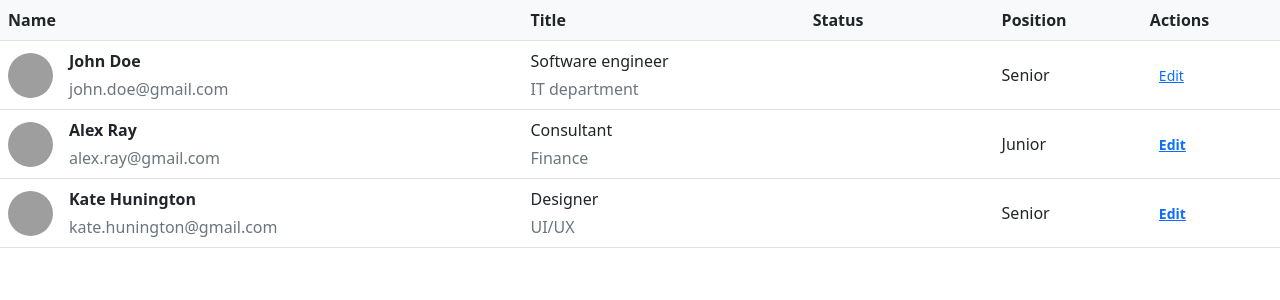
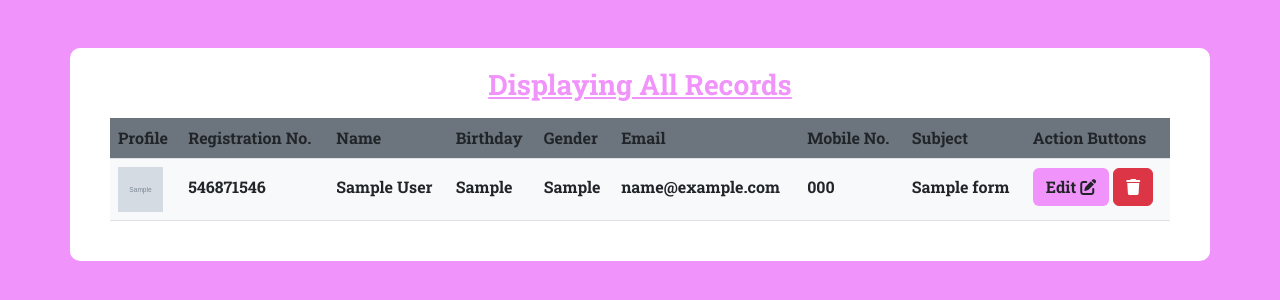
Before and after one commit to Satya-901/CRUD-Operation-in-PHP, a PHP site: page /table.php in a window 1280 px wide. Shown: the top 300 px of the page. Run offline with PHP 8.4, Linux system fonts and the light colour scheme; tables that the repository leaves empty or names only in its code hold one stand-in row (values such as "Sample post"); grey boxes marked "Sample" are stand-in pictures; grey boxes are pictures that could not be loaded.

Commit message:
final form

```diff
--- a/connection.php
+++ b/connection.php
@@ -10,5 +10,8 @@ if(!$conn)
 {
     echo "Error connecting";
 }
+else{
+   // echo "Connection established";
+}
 
 ?>
--- a/style.css
+++ b/style.css
@@ -1,24 +1,25 @@
 * {
-    /* font-family: 'Nerko One', cursive; */
+    font-family: 'Roboto Slab', serif;
     margin: 0;
     padding: 0;
 }
 
 body {
-    /* background-color: #dd3077; */
-    background: #f093fb;
-    background: -webkit-linear-gradient(to bottom right, rgba(240, 147, 251, 1), rgba(245, 87, 108, 1));
-    background: linear-gradient(to bottom right, rgba(240, 147, 251, 1), rgba(245, 87, 108, 1))
+    background-color: #f093fb;
 }
-
-h1 {
-    font-family: 'Roboto Slab', serif;
-    text-decoration: underline;
+h3
+{
+    color: #f093fb;
+    /* background-color: #f093fb; */
 }
-
 .box {
     background-color: #fff;
     /* border: 2px solid black; */
     border-radius: 10px;
     padding: 40px;
+    padding-top: 20px;
 }
+.mybtn
+{
+    background-color:#f093fb
+}
--- a/table.php
+++ b/table.php
@@ -2,105 +2,142 @@
 <html lang="en">
 
 <head>
-  <meta charset="utf-8" />
-  <meta name="viewport" content="width=device-width, initial-scale=1" />
-  <title>Bootstrap demo</title>
-  <link href="https://cdn.jsdelivr.net/npm/bootstrap@5.2.3/dist/css/bootstrap.min.css" rel="stylesheet"
-    integrity="sha384-rbsA2VBKQhggwzxH7pPCaAqO46MgnOM80zW1RWuH61DGLwZJEdK2Kadq2F9CUG65" crossorigin="anonymous" />
+  <meta charset="UTF-8" />
+  <meta http-equiv="X-UA-Compatible" content="IE=edge" />
+  <meta name="viewport" content="width=device-width, initial-scale=1.0" />
+  <title>Display</title>
+  <!-- ===CDN link for bootsrep === -->
+  <link rel="stylesheet" href="https://cdn.jsdelivr.net/npm/bootstrap@5.2.3/dist/css/bootstrap.min.css" />
+  <!-- ===font link=== -->
+  <link rel="preconnect" href="https://fonts.googleapis.com" />
+  <link rel="preconnect" href="https://fonts.gstatic.com" crossorigin />
+  <link href="https://fonts.googleapis.com/css2?family=Roboto+Slab:wght@700&display=swap" rel="stylesheet" />
+  <!-- font awsome cdn link -->
+  <link rel="stylesheet" href="https://cdnjs.cloudflare.com/ajax/libs/font-awesome/6.2.1/css/all.min.css" />
+  <!-- ===Custom CSS=== -->
+  <link rel="stylesheet" href="style.css" />
 </head>
 
 <body>
-  <table class="table align-middle mb-0 bg-white">
-    <thead class="bg-light">
+  <div class="container box mt-5">
+    <h3 class="mb-3 text-center"><u>Displaying All Records</u></h3>
+    <table class="table align-middle mb-0  bg-light">
+      <thead class="bg-secondary">
         <tr>
+          <th>Profile</th>
+          <th>Registration No.</th>
           <th>Name</th>
-        <th>Title</th>
-        <th>Status</th>
-        <th>Position</th>
-        <th>Actions</th>
+          <th>Birthday</th>
+          <th>Gender</th>
+          <th>Email</th>
+          <th>Mobile No.</th>
+          <th>Subject</th>
+          <th colspan="3">Action Buttons</th>
         </tr>
       </thead>
       <tbody>
+        <?php
+        include_once "connection.php";
+        $query = "SELECT * FROM `form`";
+        $data = mysqli_query($conn, $query);
+        $totle = mysqli_num_rows($data);
+
+        //echo $totle;
+        // $fname = $result['fname'];
+        // $lname = $result['lname'];
+        // $name = $fname." ".$lname;
+        // $birthday = $result['birthday'];
+        // $gender = $result['gender'];
+        // $email = $result['email'];
+        // $mobile = $result['mobile'];
+        // $subject = $result['subject'];
+        // $profile = $result['profile'];
+        if ($totle != 0) {
+          while ($result = mysqli_fetch_array($data)) {
+        ?>
         <tr>
+          <td><img src="<?php echo $result['profile'] ?>" alt="profile" style="width: 45px; height: 45px" /></td>
           <td>
-          <div class="d-flex align-items-center">
-            <img src="https://mdbootstrap.com/img/new/avatars/8.jpg" alt="" style="width: 45px; height: 45px"
-              class="rounded-circle" />
-            <div class="ms-3">
-              <p class="fw-bold mb-1">John Doe</p>
-              <p class="text-muted mb-0">john.doe@gmail.com</p>
+            <p class="fw-normal mb-1">546871546</p>
+          </td>
+          <td>
+            <p class="fw-normal mb-1">
+              <?php echo $result['fname'] . " " . $result['lname']; ?>
+            </p>
+          </td>
+          <td>
+            <p class="fw-normal mb-1">
+              <?php echo $result['birthday'] ?>
+            </p>
+          </td>
+          <td>
+            <p class="fw-normal mb-1">
+              <?php echo $result['gender'] ?>
+            </p>
+          </td>
+          <td>
+            <p class="fw-normal mb-1">
+              <?php echo $result['email'] ?>
+            </p>
+          </td>
+          <td>
+            <p class="fw-normal mb-1">
+              <?php echo $result['mobile'] ?>
+            </p>
+          </td>
+          <td>
+            <p class="fw-normal mb-1">
+              <?php echo $result['subject'] ?>
+            </p>
+          </td>
+          <td>
+            <button type="button" class="btn mb-1 mybtn">Edit <i class="fa-solid fa-pen-to-square"></i></button>
+            <!-- <button type="button" class="btn mb-1 btn-danger"><i class="fa-solid fa-trash"></i></button> -->
+            <button type="button" class="btn mb-1 btn-danger" data-bs-toggle="modal" data-bs-target="#deletemodel"><i
+                class="fa-solid fa-trash"></i></button>
+          </td>
+        </tr>
+        <?php
+          }
+          ?>
+
+        <?php
+        } else {
+        ?>
+        <script>
+          window.alert('No Data Available\nPlease insert data');
+          window.location = "index.php";
+        </script>
+        <?php
+        }
+        ?>
+
+
+      </tbody>
+    </table>
+  </div>
+  <script src="https://cdn.jsdelivr.net/npm/bootstrap@5.2.3/dist/js/bootstrap.bundle.min.js"></script>
+
+
+
+  <!-- Modal -->
+  <div class="modal fade" id="deletemodel" tabindex="-1" aria-labelledby="exampleModalLabel" aria-hidden="true">
+    <div class="modal-dialog modal-dialog-centered btn-danger">
+      <div class="modal-content">
+        <div class="modal-header">
+          <h1 class="modal-title fs-5" id="exampleModalLabel">Modal title</h1>
+          <button type="button" class="btn-close" data-bs-dismiss="modal" aria-label="Close"></button>
+        </div>
+        <div class="modal-body">
+          ...
+        </div>
+        <div class="modal-footer">
+          <button type="button" class="btn btn-secondary" data-bs-dismiss="modal">Close</button>
+          <button type="button" class="btn btn-primary">Save changes</button>
         </div>
       </div>
-        </td>
-        <td>
-          <p class="fw-normal mb-1">Software engineer</p>
-          <p class="text-muted mb-0">IT department</p>
-        </td>
-        <td>
-          <span class="badge badge-success rounded-pill d-inline">Active</span>
-        </td>
-        <td>Senior</td>
-        <td>
-          <button type="button" class="btn btn-link btn-sm btn-rounded">
-            Edit
-          </button>
-        </td>
-      </tr>
-      <tr>
-        <td>
-          <div class="d-flex align-items-center">
-            <img src="https://mdbootstrap.com/img/new/avatars/6.jpg" class="rounded-circle" alt=""
-              style="width: 45px; height: 45px" />
-            <div class="ms-3">
-              <p class="fw-bold mb-1">Alex Ray</p>
-              <p class="text-muted mb-0">alex.ray@gmail.com</p>
     </div>
   </div>
-        </td>
-        <td>
-          <p class="fw-normal mb-1">Consultant</p>
-          <p class="text-muted mb-0">Finance</p>
-        </td>
-        <td>
-          <span class="badge badge-primary rounded-pill d-inline">Onboarding</span>
-        </td>
-        <td>Junior</td>
-        <td>
-          <button type="button" class="btn btn-link btn-rounded btn-sm fw-bold" data-mdb-ripple-color="dark">
-            Edit
-          </button>
-        </td>
-      </tr>
-      <tr>
-        <td>
-          <div class="d-flex align-items-center">
-            <img src="https://mdbootstrap.com/img/new/avatars/7.jpg" class="rounded-circle" alt=""
-              style="width: 45px; height: 45px" />
-            <div class="ms-3">
-              <p class="fw-bold mb-1">Kate Hunington</p>
-              <p class="text-muted mb-0">kate.hunington@gmail.com</p>
-            </div>
-          </div>
-        </td>
-        <td>
-          <p class="fw-normal mb-1">Designer</p>
-          <p class="text-muted mb-0">UI/UX</p>
-        </td>
-        <td>
-          <span class="badge badge-warning rounded-pill d-inline">Awaiting</span>
-        </td>
-        <td>Senior</td>
-        <td>
-          <button type="button" class="btn btn-link btn-rounded btn-sm fw-bold" data-mdb-ripple-color="dark">
-            Edit
-          </button>
-        </td>
-      </tr>
-    </tbody>
-  </table>
-  <script src="https://cdn.jsdelivr.net/npm/bootstrap@5.2.3/dist/js/bootstrap.bundle.min.js"
-    integrity="sha384-kenU1KFdBIe4zVF0s0G1M5b4hcpxyD9F7jL+jjXkk+Q2h455rYXK/7HAuoJl+0I4"
-    crossorigin="anonymous"></script>
 </body>
 
 </html>
```
Also changed, not shown: index.php (+7 -7 lines), images/Snapchat-794541656.jpg (added). Lines whose indentation alone changed are shown as unchanged.
